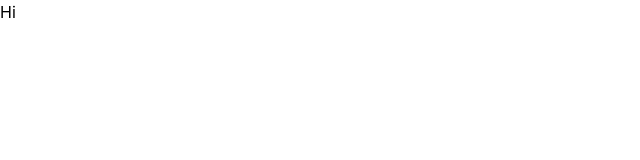
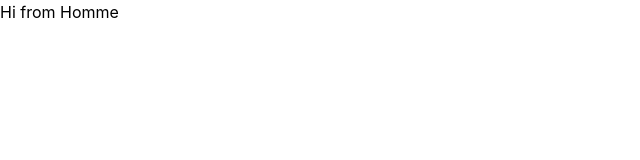
Before and after one commit to MasadRayan/Resume_banai, a React (Vite) app: page / in a window 1280 px wide. Shown: the top 160 px of the page, without its empty margins (0-640 px from the left). Built offline with nearby package versions, Linux system fonts and the light colour scheme.

Commit message:
added the tailwind suggetion feature

```diff
--- a/src/Layouts/RootLayout.jsx
+++ b/src/Layouts/RootLayout.jsx
@@ -1,9 +1,10 @@
 import React from 'react'
+import { Outlet } from 'react-router'
 
 const RootLayout = () => {
   return (
     <div>
-      <h1>Hi</h1>
+      <Outlet></Outlet>
     </div>
   )
 }
--- /dev/null
+++ b/src/pages/Home.jsx
@@ -0,0 +1,11 @@
+import React from 'react'
+
+const Home = () => {
+  return (
+    <div>
+      <h1 className='font-'>Hi from Homme</h1>
+    </div>
+  )
+}
+
+export default Home;
--- a/src/router/Router.jsx
+++ b/src/router/Router.jsx
@@ -1,5 +1,6 @@
 import { createBrowserRouter } from "react-router";
 import RootLayout from "../Layouts/RootLayout";
+import Home from "../pages/Home";
 
 export const router = createBrowserRouter([
     {
@@ -8,7 +9,7 @@ export const router = createBrowserRouter([
         children: [
             {
                 index: true,
-                Component: () => <h1>Home</h1>
+                Component: Home
             }
         ]
     }
```
